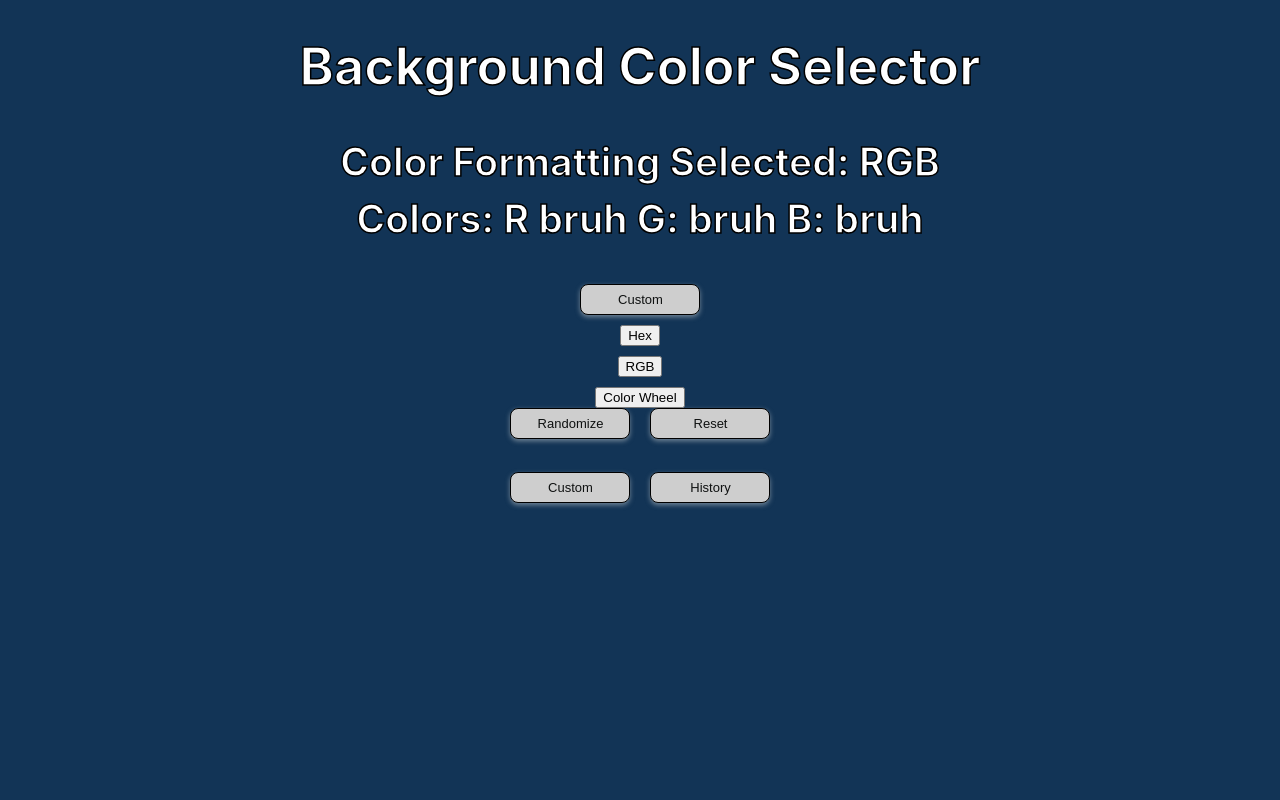
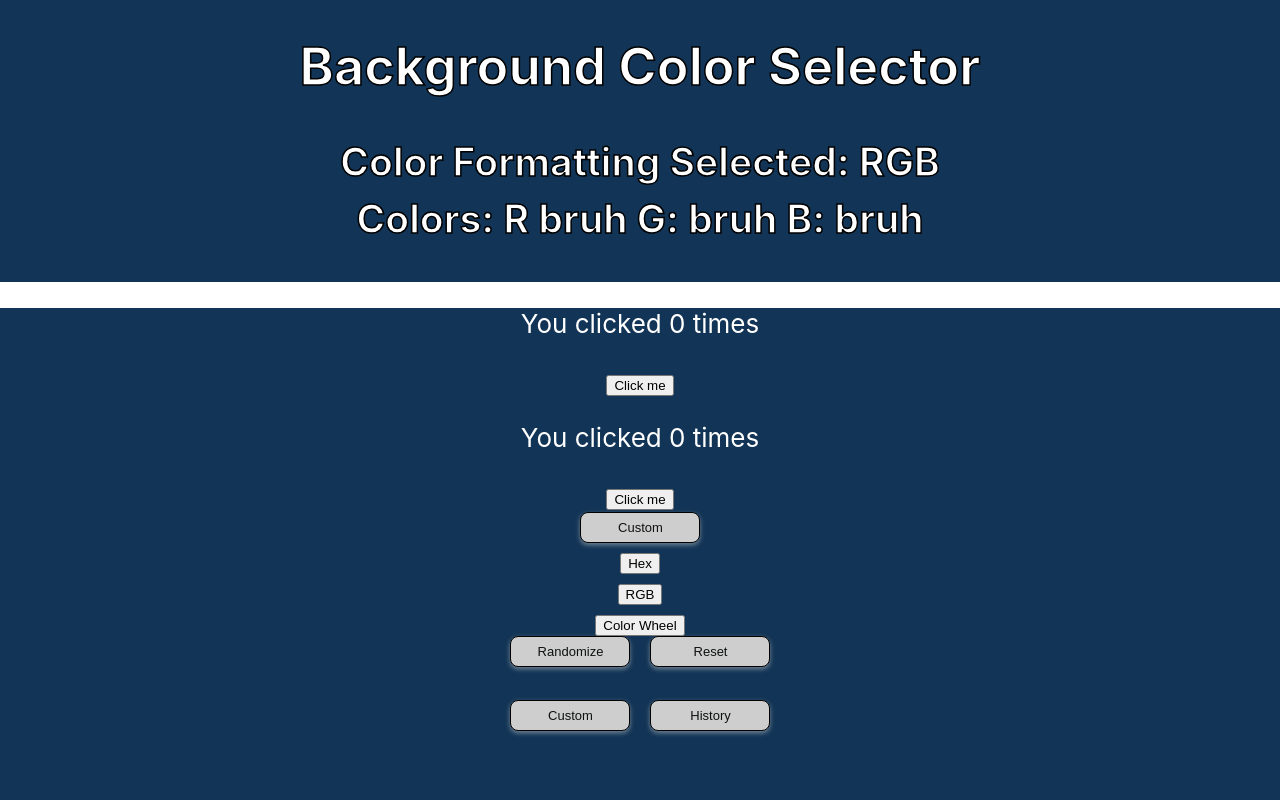
Before and after one commit to elliottingey/colors, a React (Create React App) app: page / in a window 1280 px wide. Shown: the top 800 px of the page. Built offline with nearby package versions, Linux system fonts and the light colour scheme.

Commit message:
Hooks make me crave death

```diff
--- a/src/App.tsx
+++ b/src/App.tsx
@@ -1,4 +1,4 @@
-import React, { useState } from 'react';
+import React, { useEffect, useState } from 'react';
 import './App.css';
 
 
@@ -55,39 +55,35 @@ function resetColor() {
 }
 
 
-
-function ModeSelect() {
+/*
+function ModeSelect(modeEnter: string) {
   const [mode, setMode] = useState<string>('');
 
-  //console.log('test0= ', mode);
-  function changeModeHex() {
-    //console.log('test1= ',mode);
-    setMode("Hex");
-    //console.log('test2= ',mode);
-  };
-  function changeModeRGB(){
-    //console.log('test1= ',mode);
-    setMode("RGB");
-    //console.log('test2= ',mode);
-  };
-  function changeModePicker(){
-    //console.log('test1= ',mode);
-    setMode("Picker");
-    //console.log('test2= ',mode);
-  }
-  console.log('current mode= ', mode);
-  return(
+  useEffect(() => {
+
+    function handleModeEnter(modeHandle: string){
+      setMode(modeHandle);
+      console.log(modeHandle);
+    };
+  });
+
+    console.log(mode);
+}
+**/
+
+function Bruh(numberEnter: number){
+  const [num, setNum] = useState(0);
+
+  return (
     <div>
-      <div className="dropdown">
-      <button className="dropbtn">Custom</button>
-        <div className="dropdown-content" style={{right:10}}></div>
-          <div><button className="bruh" onClick={changeModeHex}>Hex</button></div>
-          <div><button className="bruh" onClick={changeModeRGB}>RGB</button></div>
-          <div><button className="bruh" onClick={changeModePicker}>Color Wheel</button></div>
-        </div>
-      </div>
+      <p>You clicked {num} times</p>
+      <button onClick={() => setNum(numberEnter)}>
+        Click me
+      </button>
+    </div>
   );
 }
+
 /*
 function HeaderUpdate() {
   //add if statement here to do anything with new states
@@ -145,7 +141,20 @@ function App() {
 
 
       <body className="App-body" id="bodyID">
-        {ModeSelect()}
+      {Bruh(8)}
+      {Bruh(10)}
+
+            <div>
+      <div className="dropdown">
+      <button className="dropbtn">Custom</button>
+        <div className="dropdown-content" style={{right:10}}></div>
+
+          <div><button className="bruh">Hex</button></div>
+          <div><button className="bruh">RGB</button></div>
+          <div><button className="bruh">Color Wheel</button></div>
+
+        </div>
+      </div>
 
         <div>
           <button className="button-action" onClick={insertRandomColor}>Randomize</button>
@@ -156,7 +165,7 @@ function App() {
           <div className="dropdown">
             <button className="dropbtn">Custom</button>
             <div className="dropdown-content" style={{right:10}}>
-              {ModeSelect()}
+
             </div>
           </div>
 
```
